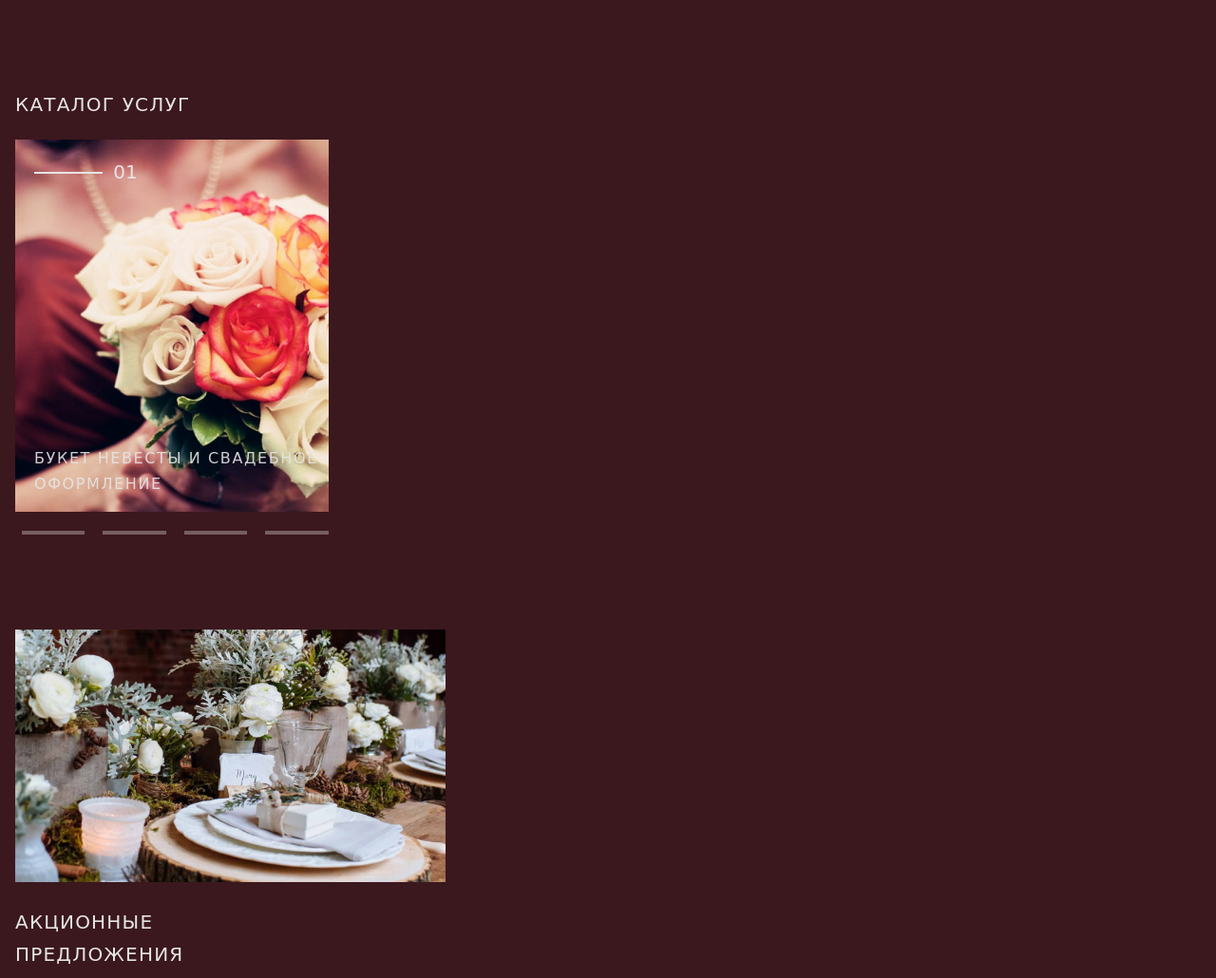
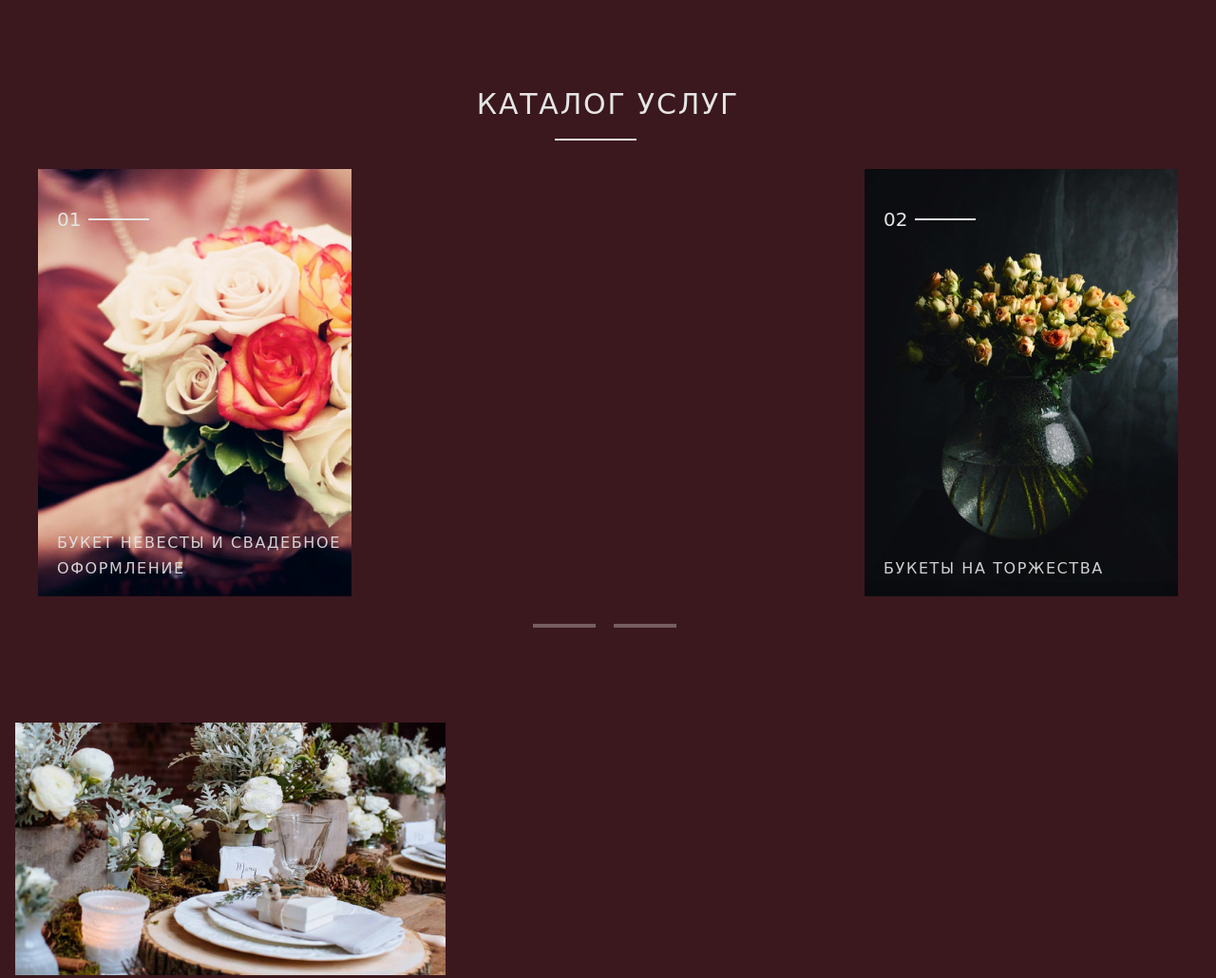
Before and after one commit to AlexeyUdalov90/NikitaO-Floristy, a website: page app/index.html in a window 1280 px wide. Shown: the part 955-1985 px from the top of the page at 95% size. Drawn offline with nearby package versions, Linux system fonts and the light colour scheme; files that its build step writes are made by us from their sources; files whose address does not match are found by name; a web font is replaced by a local one.

Commit message:
Слайдер под планшет

```diff
--- a/app/index.html
+++ b/app/index.html
@@ -68,6 +68,7 @@
     </section>
     <section class="catalog-section">
       <h2 class="catalog-section__title">каталог услуг</h2>
+      <hr>
       <div class="catalog-section__slider">
         <div class="catalog-section__card card">
           <div class="card__title">
@@ -75,6 +76,27 @@
             <span>01</span>
           </div>
           <p class="card__text">букет невесты и свадебное оформление</p>
+        </div>
+        <div class="catalog-section__card card">
+          <div class="card__title">
+            <hr>
+            <span>02</span>
+          </div>
+          <p class="card__text">букеты на торжества</p>
+        </div>
+        <div class="catalog-section__card card">
+          <div class="card__title">
+            <hr>
+            <span>03</span>
+          </div>
+          <p class="card__text">композиции</p>
+        </div>
+        <div class="catalog-section__card card">
+          <div class="card__title">
+            <hr>
+            <span>04</span>
+          </div>
+          <p class="card__text">оформление мероприятий</p>
         </div>
       </div>
       <div class="catalog-section__controls">
--- a/app/scss/pages/_footer.scss
+++ b/app/scss/pages/_footer.scss
@@ -32,6 +32,7 @@
     &__social-list {
       display: flex;
       justify-content:center;
+      margin-left: 12px;
     }
     &__social-link {
       list-style: none;
--- a/app/scss/pages/_index.scss
+++ b/app/scss/pages/_index.scss
@@ -134,8 +134,11 @@ body {
 }
 
 .catalog-section {
-    padding: 0 16px;
+    padding: 0 17px 0 15px;
     margin-bottom: 95px;
+    @media (min-width:768px) {
+        padding:0 40px;
+    }
     &__title {
         margin-bottom: 20px;
 
@@ -144,9 +147,34 @@ body {
         font-weight: normal;
         text-transform: uppercase;
         letter-spacing: 0.06em;
+
+        @media (min-width:390px) {
+            margin:0 auto 20px auto;
+            text-align: center;
+        }
+        @media (min-width:768px) {
+            font-size: 30px;
+            line-height: 33px;
+        }
     }
+    & > hr {
+        display: none;
+        @media (min-width:768px) {
+            position: relative;
+            left:-13px;
+
+            display: block;
+            width: 83.5px;
+            margin-bottom: 30px;
+
+            border: 1px solid $PW;
+        }
+    }
+
     &__slider {
         display: flex;
+        justify-content: space-between;
+        overflow: hidden;
     }
     .card {
         display: flex;
@@ -155,20 +183,39 @@ body {
         min-width: 288px;
         min-height: 392px;
         max-width: 330px;
-        max-height: 450px;
         padding: 23px 0 0 20px;
         margin-bottom: 15px;
-        &__title hr {
-            display: inline-block;
+
+        @media (min-width:390px) {
+            margin: 0 auto 15px auto;
+        }
+        @media (min-width:768px) {
+            margin: 0 28px 24px 0;
+            padding-top: 42px;
+            height: 450px;
+        }
+        &__title {
+            display:flex;
+            align-items: center;
+            width: 97px;
+            @media (min-width:768px) {
+                flex-direction: row-reverse;
+            }
+            hr {
             width: 70px;
             margin-right: 8px;
+            @media (min-width:768px) {
+                margin-right:0;
+                margin-left:8px;
+            }
 
             border:1px solid $PW;
-        }
-        &__title span {
+            }
+            span {
             font-size: 20px;
             line-height: 22px;
             text-transform: uppercase;
+            }
         }
         &__text {
             font-size: 16px;
@@ -183,27 +230,44 @@ body {
         }
         &:nth-of-type(2) {
             background: url("../../images/bouquet2.jpg") no-repeat;
-            background-size: contain;
+            background-size: cover;
+            display: none;
+            @media (min-width:768px) {
+                display: flex;
+                width: 100%;
+                margin-right: 0;
+            }
         }
         &:nth-of-type(3) {
             background: url("../../images/bouquet3.jpg") no-repeat;
-            background-size: contain;
+            background-size: cover;
+            display: none;
         }
         &:nth-of-type(4) {
             background: url("../../images/bouquet4.jpg") no-repeat;
-            background-size: contain;
+            background-size: cover;
+            display: none;
         }
     }
     &__controls {
         display: flex;
         max-width: 330px;
+        @media (min-width:390px) {
+            margin: 0 auto;
+        }
+        @media (min-width:768px) {
+            width:170px;
+            hr:nth-of-type(3),
+            hr:nth-of-type(4) {
+                display: none;
+            }
+        }
         hr {
             width: 62.61px;
             margin-right: 12.52px;
-
             border: 2px solid rgba(255, 255, 255, 0.3);
             &:last-of-type {
-                margin-right: 0px;
+                margin-right:0;
             }
             &:hover {
                 border-color: $PW;
```
